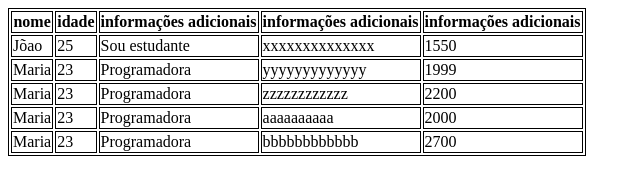
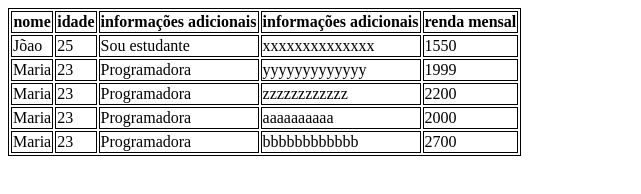
Before and after one commit to the-Neitans/Aula-tabela, a plain HTML site: page index.html in a window 1280 px wide. Shown: the whole page, without its empty margins (0-641 px from the left). Drawn offline with Linux system fonts and the light colour scheme.

Commit message:
trocado informacoes para renda

```diff
--- a/index.html
+++ b/index.html
@@ -22,7 +22,7 @@
                 <th>idade</th>
                 <th>informações adicionais</th>
                 <th>informações adicionais</th>
-                <th>informações adicionais</th>
+                <th>renda mensal</th>
             </tr>
         </thead>
         <tbody>
```
